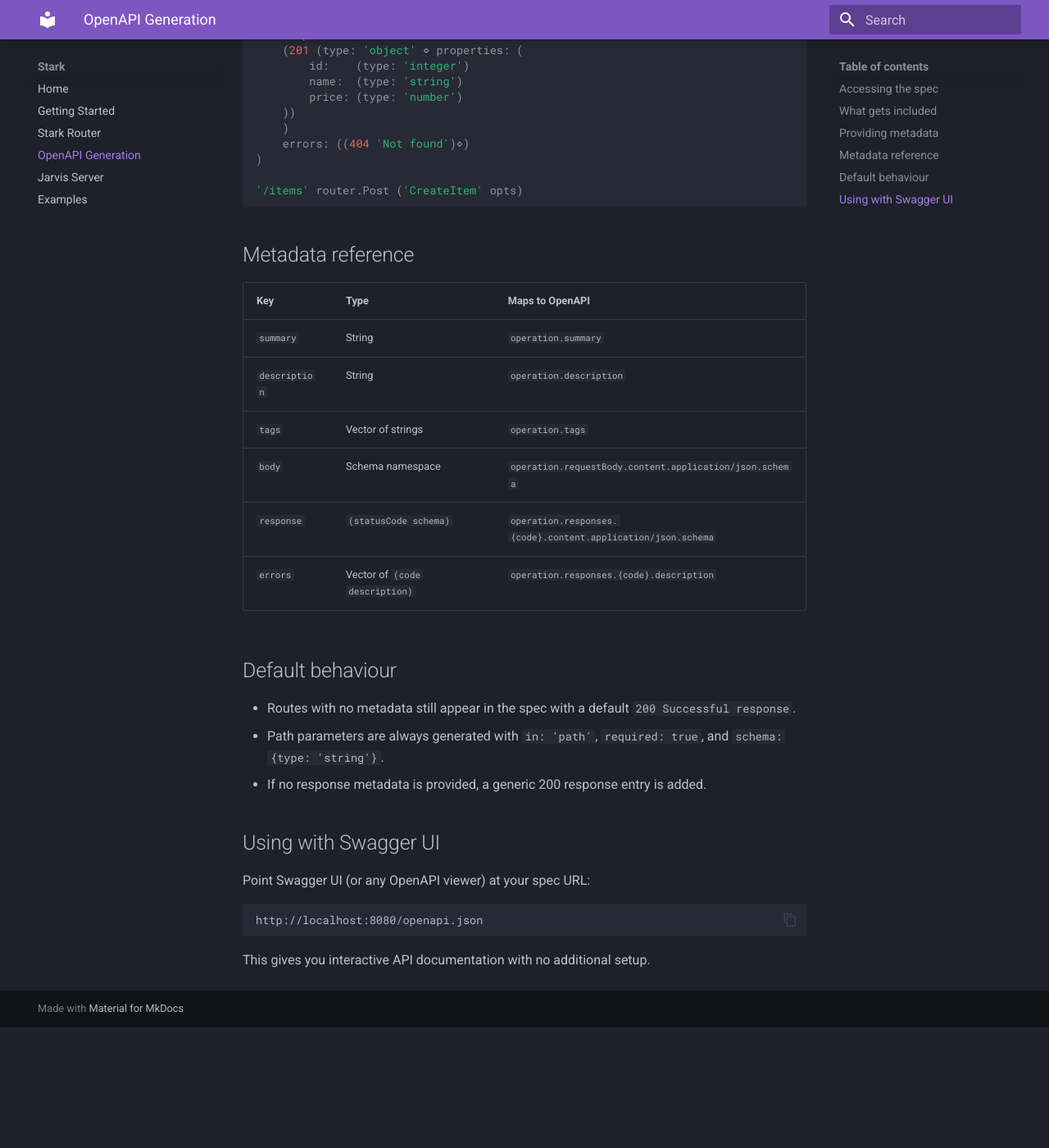
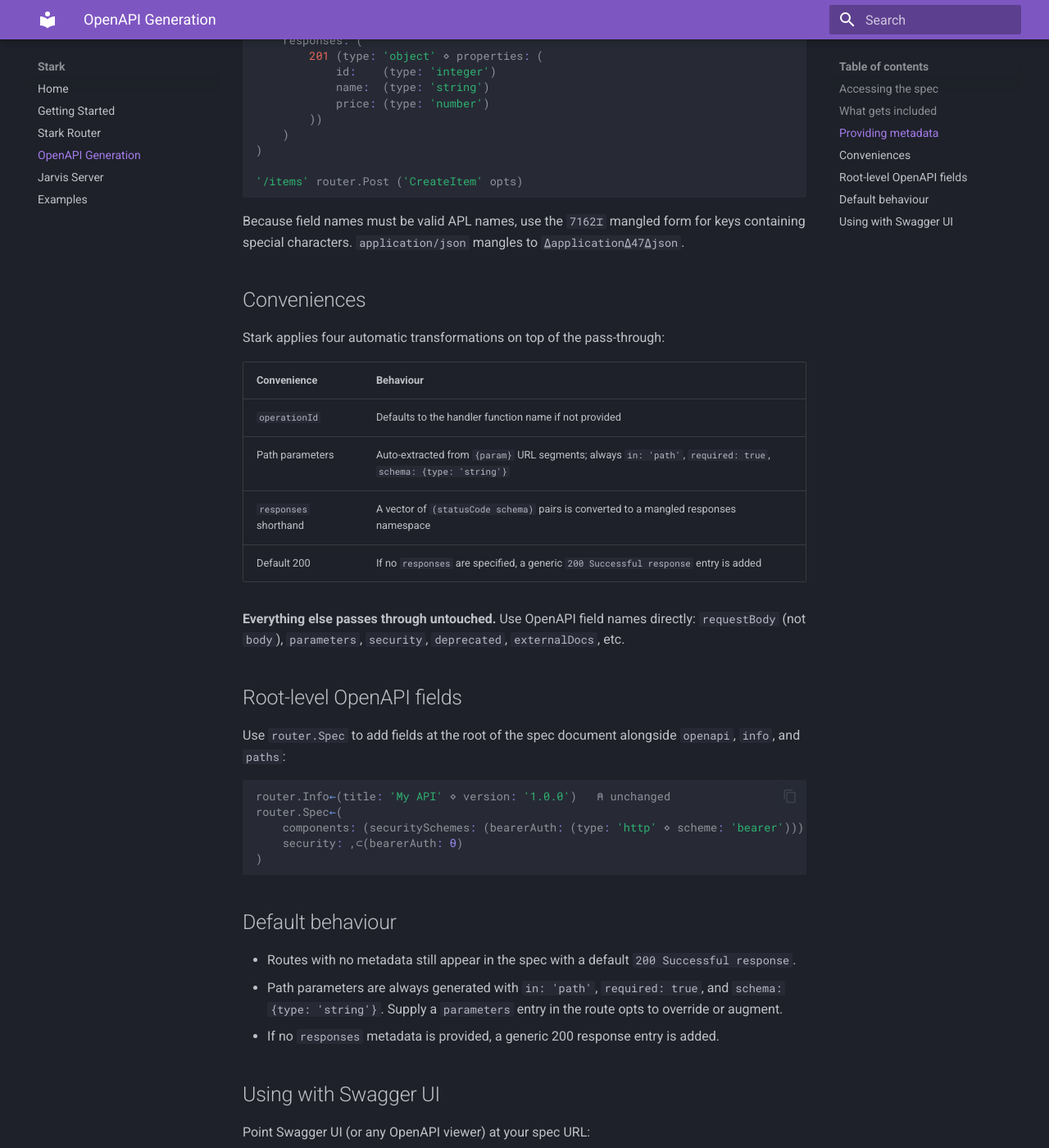
Before and after one commit to dyalog-labs/stark, an MkDocs documentation site: the page built from docs/openapi.md, in a window 1280 px wide and 1400 px high, scrolled down 1205 px. Shown: the whole window at 82% size. Built offline with MkDocs 1.6.1 and Material for MkDocs 9.7.7, drawn with Linux system fonts in a browser that asks for light colours; before the commit the page ends 2458 px from its top, so only the background shows below that; some of the changed text lies outside the part shown.

Commit message:
Normalize OpenAPI opts at registration, add Spec field

````diff
--- a/docs/openapi.md
+++ b/docs/openapi.md
@@ -21,57 +21,72 @@ spec←router.OpenAPI
 The generated spec contains:
 
 - **Info block** -- populated from `router.Info` (`title`, `version`, `description`)
+- **Root-level fields** -- any extra OpenAPI root fields from `router.Spec` (`components`, `security`, `servers`, etc.)
 - **Paths** -- one entry per registered route pattern
 - **Operations** -- one per HTTP method on each path
 - **Path parameters** -- automatically extracted from `{param}` segments in the route pattern
-- **Request body schemas** -- from the `body` metadata key
-- **Response schemas** -- from the `response` metadata key
-- **Error responses** -- from the `errors` metadata key
-- **Summaries, descriptions, and tags** -- from route metadata
 
 Internal handlers (function names starting with `_`) are excluded from the spec.
 
 ## Providing metadata
 
-Attach metadata when registering a route by passing a two-element vector:
+Pass a namespace as the second element of the route's right argument. Stark merges it into the OpenAPI operation object as-is — any valid [OpenAPI operation field](https://spec.openapis.org/oas/v3.0.3#operation-object) passes through untouched.
 
 ```apl
 opts←(
     summary: 'Create a new item'
     tags: ('items'⋄)
-    body: (type: 'object' ⋄ required: 'name' 'price' ⋄ properties: (
-        name:  (type: 'string')
-        price: (type: 'number')
-    ))
-    responses:
-    (201 (type: 'object' ⋄ properties: (
-        id:    (type: 'integer')
-        name:  (type: 'string')
-        price: (type: 'number')
-    ))
+    requestBody: (
+        required: ⊂'true'
+        content: (⍙application⍙47⍙json: (schema: (type: 'object' ⋄ required: 'name' 'price' ⋄ properties: (
+            name:  (type: 'string')
+            price: (type: 'number')
+        ))))
     )
-    errors: ((404 'Not found')⋄)
+    responses: (
+        201 (type: 'object' ⋄ properties: (
+            id:    (type: 'integer')
+            name:  (type: 'string')
+            price: (type: 'number')
+        ))
+    )
 )
 
 '/items' router.Post ('CreateItem' opts)
 ```
 
-## Metadata reference
+Because field names must be valid APL names, use the `7162⌶` mangled form for keys containing special characters. `application/json` mangles to `⍙application⍙47⍙json`.
 
-| Key           | Type                          | Maps to OpenAPI                          |
-|---------------|-------------------------------|------------------------------------------|
-| `summary`     | String                        | `operation.summary`                      |
-| `description` | String                        | `operation.description`                  |
-| `tags`        | Vector of strings             | `operation.tags`                         |
-| `body`        | Schema namespace              | `operation.requestBody.content.application/json.schema` |
-| `response`    | `(statusCode schema)`         | `operation.responses.{code}.content.application/json.schema` |
-| `errors`      | Vector of `(code description)` | `operation.responses.{code}.description` |
+## Conveniences
+
+Stark applies four automatic transformations on top of the pass-through:
+
+| Convenience | Behaviour |
+|-------------|-----------|
+| `operationId` | Defaults to the handler function name if not provided |
+| Path parameters | Auto-extracted from `{param}` URL segments; always `in: 'path'`, `required: true`, `schema: {type: 'string'}` |
+| `responses` shorthand | A vector of `(statusCode schema)` pairs is converted to a mangled responses namespace |
+| Default 200 | If no `responses` are specified, a generic `200 Successful response` entry is added |
+
+**Everything else passes through untouched.** Use OpenAPI field names directly: `requestBody` (not `body`), `parameters`, `security`, `deprecated`, `externalDocs`, etc.
+
+## Root-level OpenAPI fields
+
+Use `router.Spec` to add fields at the root of the spec document alongside `openapi`, `info`, and `paths`:
+
+```apl
+router.Info←(title: 'My API' ⋄ version: '1.0.0')   ⍝ unchanged
+router.Spec←(
+    components: (securitySchemes: (bearerAuth: (type: 'http' ⋄ scheme: 'bearer')))
+    security: ,⊂(bearerAuth: ⍬)
+)
+```
 
 ## Default behaviour
 
 - Routes with no metadata still appear in the spec with a default `200 Successful response`.
-- Path parameters are always generated with `in: 'path'`, `required: true`, and `schema: {type: 'string'}`.
-- If no response metadata is provided, a generic 200 response entry is added.
+- Path parameters are always generated with `in: 'path'`, `required: true`, and `schema: {type: 'string'}`. Supply a `parameters` entry in the route opts to override or augment.
+- If no `responses` metadata is provided, a generic 200 response entry is added.
 
 ## Using with Swagger UI
 
````
Also changed, not shown: docs/examples.md (+2 -2 lines), docs/getting-started.md (+1 -1 lines), docs/index.md (+11 -6 lines), docs/stark-router.md (+15 -13 lines), 8 other files.
